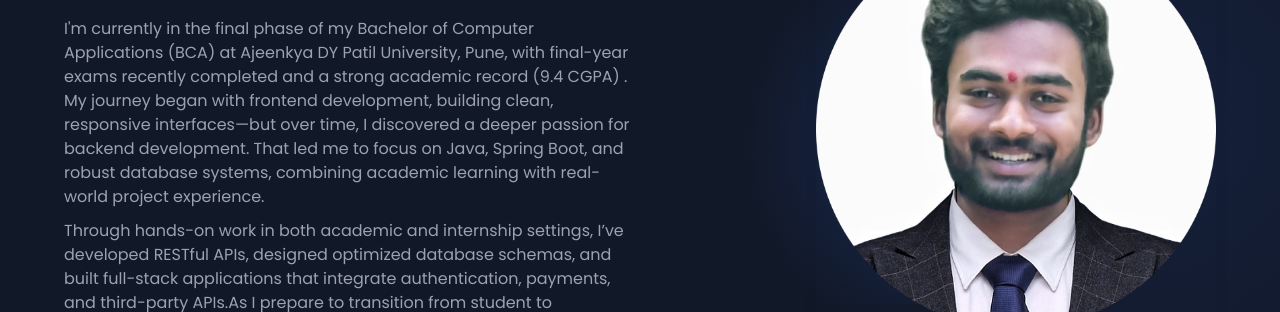
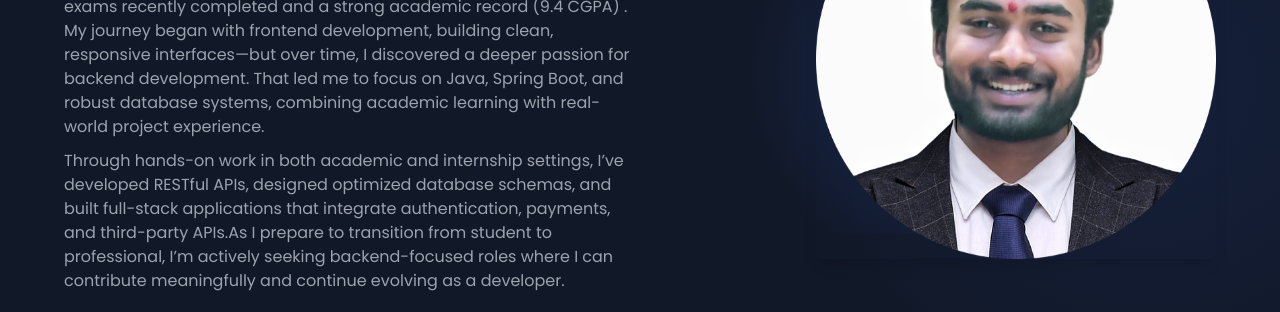
Before and after one commit to Kanishk414/Project-3_Portfolio-Website, a website: page public/index.html in a window 1280 px wide. Shown: the part 298-610 px from the top of the page. Drawn offline with nearby package versions, Linux system fonts and the light colour scheme.

Commit message:
Update styles.css

```diff
--- a/public/styles.css
+++ b/public/styles.css
@@ -341,7 +341,7 @@ section {
 ======================
 */
 .hero {
-    padding-top: 15rem;
+    padding-top: 8rem;
     padding-bottom: 10rem;
     background-color: var(--color-dark);
     position: relative;
```
